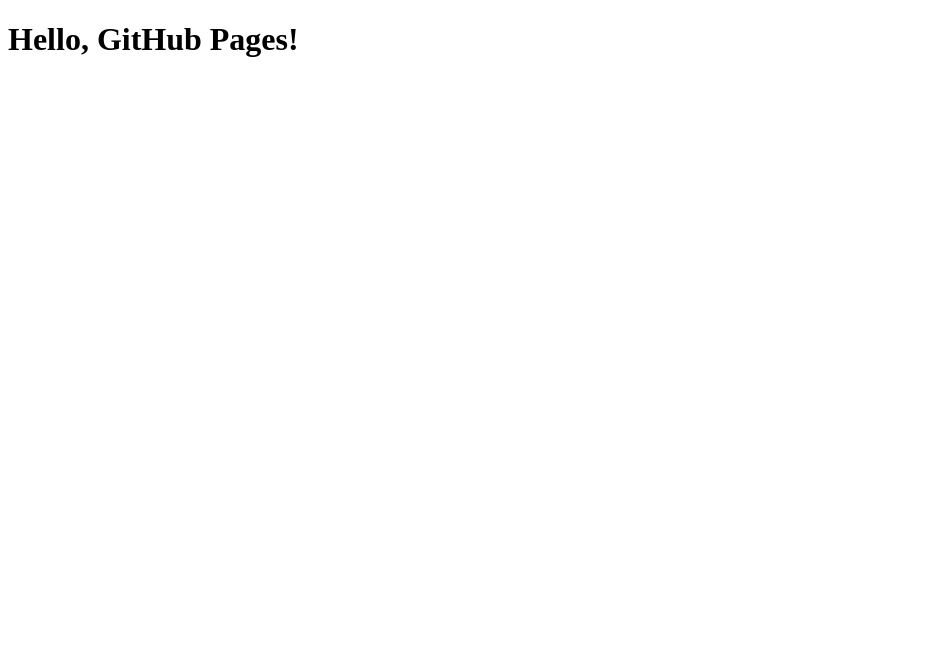
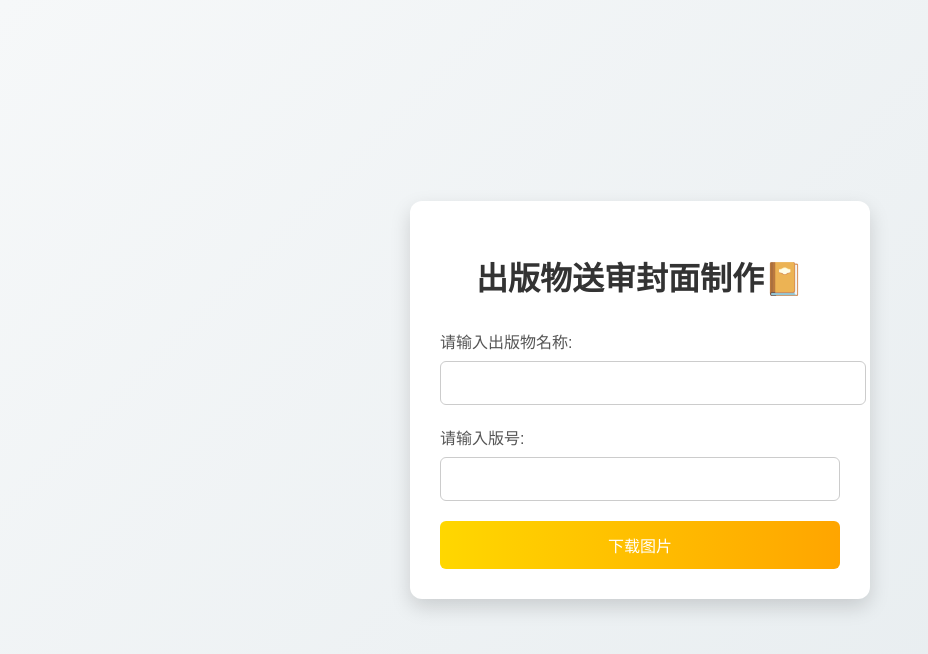
Before and after one commit to tongtong0111/Publication_cover, a plain HTML site: page index.html in a window 1280 px wide. Shown: the whole page, without its empty margins (0-928 px from the left). Drawn offline with Linux system fonts and the light colour scheme.

Commit message:
修改index.html文件

```diff
--- a/index.html
+++ b/index.html
@@ -2,9 +2,92 @@
 <html lang="en">
 <head>
     <meta charset="UTF-8">
-    <title>My GitHub Pages</title>
+    <meta name="viewport" content="width=device-width, initial-scale=1.0">
+    <title>出版物送审封面制作📔</title>
+    <style>
+        /* 整体页面背景和布局 */
+        body {
+            font-family: Arial, sans-serif;
+            background: linear-gradient(135deg, #f6f8f9 0%, #e5ebee 100%);
+            display: flex;
+            justify-content: center;
+            align-items: center;
+            height: 100vh;
+            margin: 0;
+        }
+
+        /* 主容器样式 */
+        .container {
+            background-color: #fff;
+            padding: 30px;
+            border-radius: 12px;
+            box-shadow: 0 8px 20px rgba(0, 0, 0, 0.15);
+            width: 400px;
+        }
+
+        /* 标题样式 */
+        h1 {
+            text-align: center;
+            color: #333;
+            margin-bottom: 30px;
+        }
+
+        /* 表单样式 */
+        form {
+            display: flex;
+            flex-direction: column;
+        }
+
+        /* 标签样式 */
+        label {
+            margin-bottom: 8px;
+            color: #555;
+            font-size: 16px;
+        }
+
+        /* 输入框样式 */
+        input {
+            padding: 12px;
+            margin-bottom: 20px;
+            border: 1px solid #ccc;
+            border-radius: 6px;
+            font-size: 16px;
+        }
+
+        /* 出版物名称输入框特殊样式，设置更长 */
+        #publication_name {
+            width: 100%;
+        }
+
+        /* 按钮样式 */
+        button {
+            padding: 12px;
+            background: linear-gradient(to right, #FFD700, #FFA500); /* 渐变金黄色 */
+            color: #fff;
+            border: none;
+            border-radius: 6px;
+            cursor: pointer;
+            transition: background-color 0.3s ease, transform 0.2s ease;
+            font-size: 16px;
+        }
+
+        /* 按钮悬停效果 */
+        button:hover {
+            background: linear-gradient(to right, #FFA500, #FFD700); /* 渐变金黄色（反向） */
+            transform: scale(1.02);
+        }
+    </style>
 </head>
 <body>
-    <h1>Hello, GitHub Pages!</h1>
+    <div class="container">
+        <h1>出版物送审封面制作📔</h1>
+        <form method="post">
+            <label for="publication_name">请输入出版物名称:</label>
+            <input type="text" id="publication_name" name="publication_name" required>
+            <label for="edition_number">请输入版号:</label>
+            <input type="text" id="edition_number" name="edition_number" required>
+            <button type="submit">下载图片</button>
+        </form>
+    </div>
 </body>
 </html>
```
